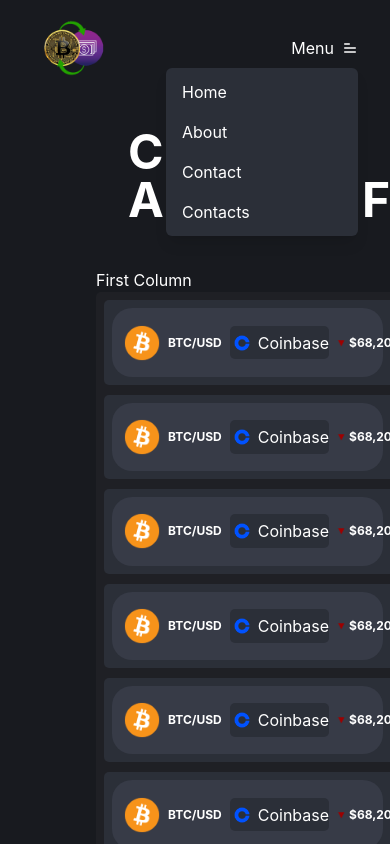
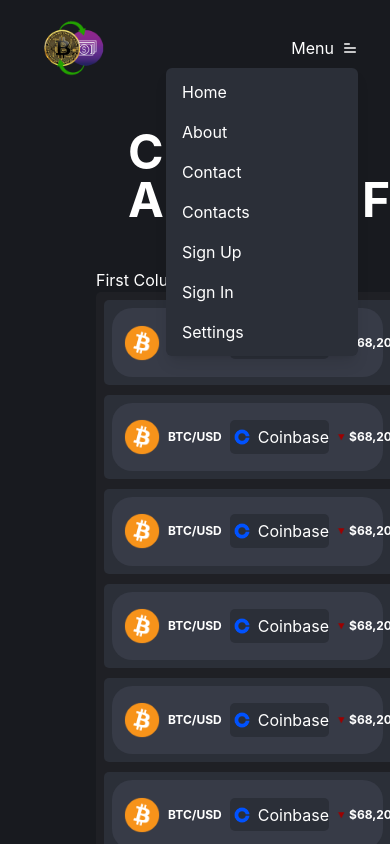
Before and after one commit to RValanki/Crypto-Arbitrage-Finder, a React (Create React App) app in the folder frontend/crypto-arbitrage-finder/: page / in a window 390 px wide. Both pictures are taken after a click on the button "Menu". Shown: the top 844 px of the page. Built offline with nearby package versions, Linux system fonts and the light colour scheme.

Commit message:
Added new options for mobile view

```diff
--- a/frontend/crypto-arbitrage-finder/src/components/TopBar.jsx
+++ b/frontend/crypto-arbitrage-finder/src/components/TopBar.jsx
@@ -85,6 +85,19 @@
                 <li>
                   <a href="#" className="block px-4 py-2 text-white hover:bg-gray-700">Contacts</a>
                 </li>
+
+                <div className="sm:hidden">
+                <li>
+                  <a href="#" className="block px-4 py-2 text-white hover:bg-gray-700">Sign Up</a>
+                </li>
+                <li>
+                  <a href="#" className="block px-4 py-2 text-white hover:bg-gray-700">Sign In</a>
+                </li>
+                <li>
+                  <a href="#" className="block px-4 py-2 text-white hover:bg-gray-700">Settings</a>
+                </li>
+                </div>
+
               </ul>
             </div>
           )}
```
